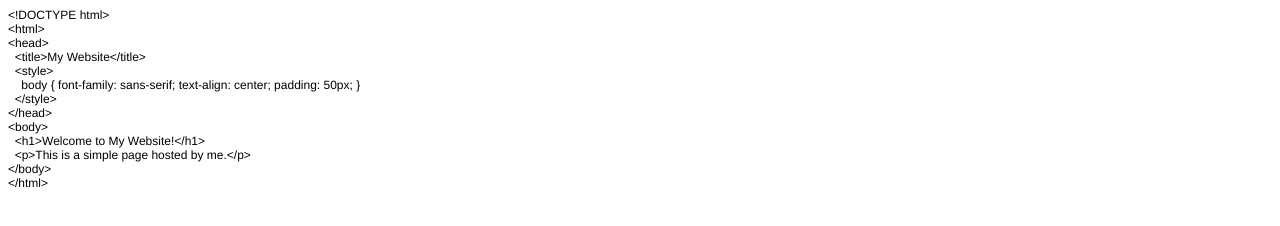
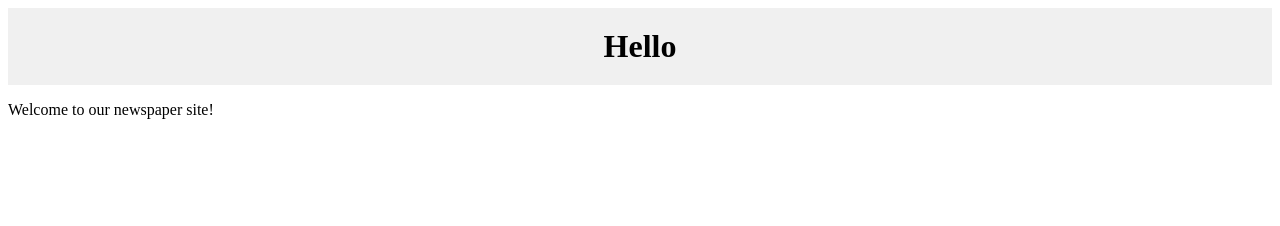
Before and after one commit to AdamRansbotham/LionsRoar, a plain HTML site: page index.html in a window 1280 px wide. Drawn offline with Linux system fonts and the light colour scheme.

Commit message:
Update index.html

```diff
--- a/index.html
+++ b/index.html
@@ -1,28 +1,22 @@
-<!DOCTYPE html PUBLIC "-//W3C//DTD HTML 4.01//EN" "http://www.w3.org/TR/html4/strict.dtd">
+<!DOCTYPE html>
 <html>
 <head>
-  <meta http-equiv="Content-Type" content="text/html; charset=utf-8">
-  <meta http-equiv="Content-Style-Type" content="text/css">
-  <title></title>
-  <meta name="Generator" content="Cocoa HTML Writer">
-  <meta name="CocoaVersion" content="2487.7">
-  <style type="text/css">
-    p.p1 {margin: 0.0px 0.0px 0.0px 0.0px; font: 12.0px Helvetica}
+  <title>Hello</title>
+  <style>
+    header {
+      background-color: #f0f0f0;
+      padding: 20px;
+      text-align: center;
+      font-size: 2em;
+      font-weight: bold;
+    }
   </style>
 </head>
 <body>
-<p class="p1">&lt;!DOCTYPE html&gt;</p>
-<p class="p1">&lt;html&gt;</p>
-<p class="p1">&lt;head&gt;</p>
-<p class="p1"><span class="Apple-converted-space">  </span>&lt;title&gt;My Website&lt;/title&gt;</p>
-<p class="p1"><span class="Apple-converted-space">  </span>&lt;style&gt;</p>
-<p class="p1"><span class="Apple-converted-space">    </span>body { font-family: sans-serif; text-align: center; padding: 50px; }</p>
-<p class="p1"><span class="Apple-converted-space">  </span>&lt;/style&gt;</p>
-<p class="p1">&lt;/head&gt;</p>
-<p class="p1">&lt;body&gt;</p>
-<p class="p1"><span class="Apple-converted-space">  </span>&lt;h1&gt;Welcome to My Website!&lt;/h1&gt;</p>
-<p class="p1"><span class="Apple-converted-space">  </span>&lt;p&gt;This is a simple page hosted by me.&lt;/p&gt;</p>
-<p class="p1">&lt;/body&gt;</p>
-<p class="p1">&lt;/html&gt;</p>
+  <header>Hello</header>
+
+  <main>
+    <p>Welcome to our newspaper site!</p>
+  </main>
 </body>
 </html>
```
